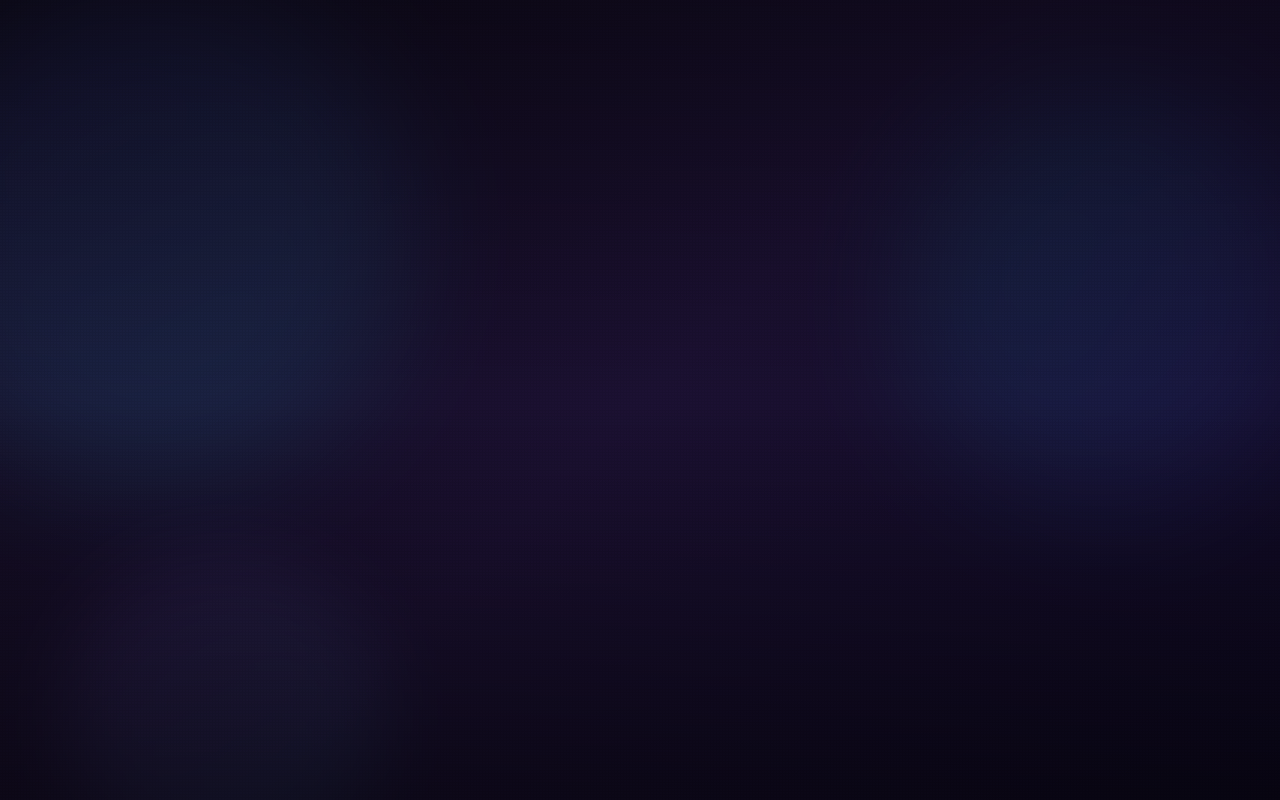
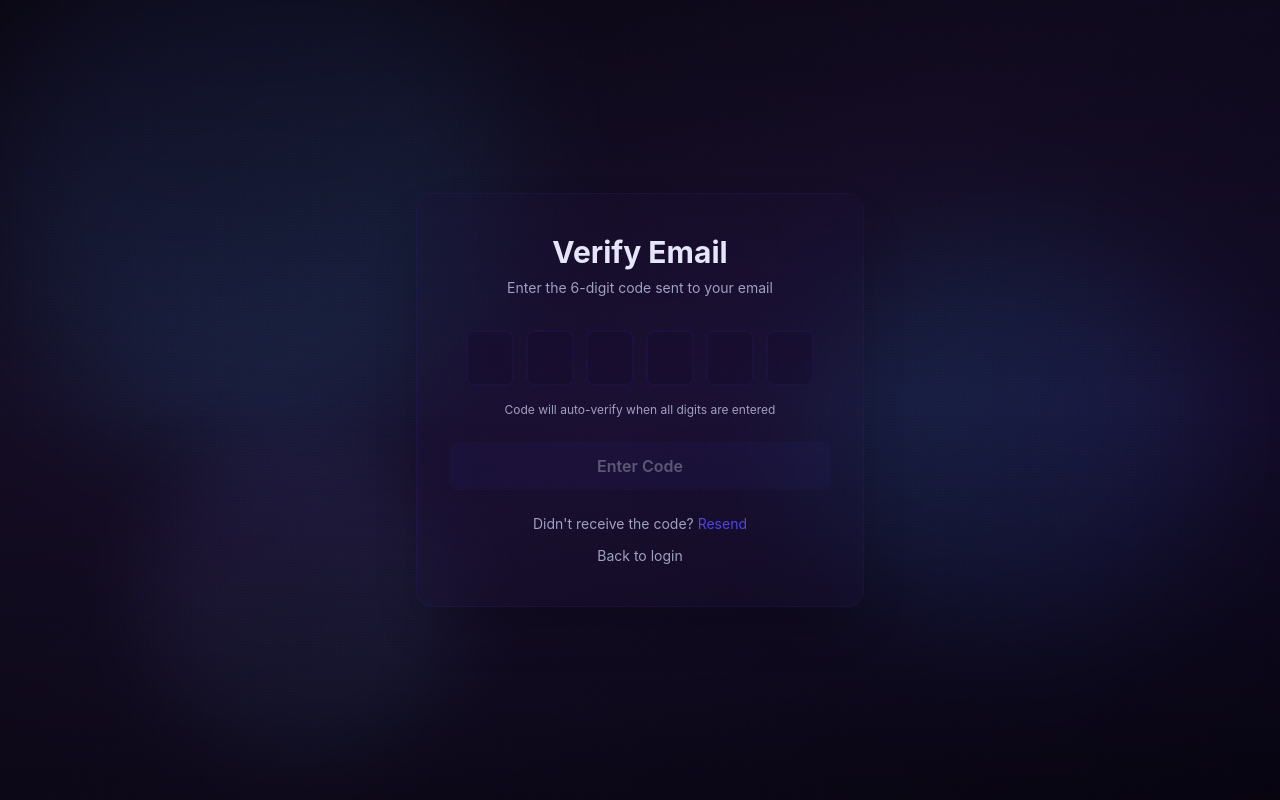
Before and after one commit to Abderrahmane-belarbi/crew-auth, a React (Vite) app in the folder frontend/: page /verify-email in a window 1280 px wide. Before the commit this address had no page. Built offline with nearby package versions, Linux system fonts and the light colour scheme.

Commit message:
implement verification otp

```diff
--- a/frontend/components/auth/auth-card.jsx
+++ b/frontend/components/auth/auth-card.jsx
@@ -1,13 +1,7 @@
-import { Link } from "react-router-dom";
 
 export function AuthCard({ title, subtitle, children }) {
   return (
-    <div className="w-full max-w-md flex flex-col gap-2 animate-[fade-in_0.5s_ease-out_forwards]">
-      <Link
-        to="/"
-        className="self-start text-xs text-muted-foreground hover:text-foreground transition-colors"      >
-        ← Back to Home
-      </Link>
+    <div className="w-full max-w-md animate-[fade-in_0.5s_ease-out_forwards]">
       <div className="rounded-2xl border border-border/40 bg-card/60 backdrop-blur-xl shadow-2xl">
         <div className="px-8 py-10">
           {/* Header */}
--- a/frontend/components/gradient-button.jsx
+++ b/frontend/components/gradient-button.jsx
@@ -1,11 +1,19 @@
-export default function GradientButton({ children }) {
+export default function GradientButton({ children, isLoading }) {
   return (
     <button
       className={`h-12 w-full rounded-lg font-semibold text-primary-foreground transition-all
-        duration-200 flex items-center justify-center disabled:opacity-50 disabled:cursor-not-allowed
+        duration-200 flex items-center justify-center disabled:opacity-50 disabled:cursor-default
         bg-linear-to-r from-primary to-secondary hover:shadow-lg hover:shadow-primary/20 cursor-pointer`}
+      disabled={isLoading}
     >
-      {children}
+      {isLoading ? (
+          <div className="flex items-center gap-2">
+            <div className="h-4 w-4 animate-spin rounded-full border-2 border-primary-foreground border-t-transparent" />
+            <span>Loading...</span>
+          </div>
+        ) : (
+          children
+        )}
     </button>
   );
 }
--- /dev/null
+++ b/frontend/components/otp-code-input.jsx
@@ -0,0 +1,63 @@
+import { useRef, useState } from "react";
+
+export default function OTPCodeInput({onChange, onComplete}) {
+  const [code, setCode] = useState(["", "", "", "", "", ""]);
+  const inputRefs = useRef([]);
+
+  function handleCodeChange(index, value) {
+      const newCode = [...code];
+      if (value.length > 1) {
+        const pastedCode = value.slice(0, 6 - index).split(""); // fit remaining slots
+        for (let i = 0; i < pastedCode.length; i++) {
+          if (!/^\d*$/.test(pastedCode[i])) return; // only allow digits
+          newCode[index + i] = pastedCode[i];
+        }
+        setCode(newCode);
+        onChange?.(newCode.join(''));
+        const nextEmpty = newCode.findIndex((d) => d === "");
+        const focusIndex = nextEmpty === -1 ? 5 : nextEmpty; // it will be -1 if all slots are filled
+        inputRefs.current[focusIndex]?.focus();
+        if (newCode.every((c) => c !== "")) {
+          onComplete?.(code);
+        }
+        return;
+      }
+
+      if (!/^\d*$/.test(value)) return; // only allow digits
+      newCode[index] = value;
+      setCode(newCode);
+      onChange?.(newCode.join(''));
+      if (value && index < 5) {
+        inputRefs.current[index + 1]?.focus();
+      }
+      if (newCode.every((c) => c !== "")) {
+        onComplete?.(code);
+      }
+    }
+
+    function handleKeyDown(index, e) {
+      console.log("keydown index:", index, "value:", code[index]);
+      if (e.key === "Backspace" && !code[index] && index > 0) {
+        inputRefs.current[index - 1].focus();
+      }
+    }
+
+  return (
+    <div className="space-y-6">
+      <div className="flex justify-center gap-3">
+        {code.map((digit, index) => (
+          <input
+            key={index}
+            ref={(el) => (inputRefs.current[index] = el)}
+            type="text"
+            maxLength="6"
+            value={digit}
+            onChange={(e) => handleCodeChange(index, e.target.value)}
+            onKeyDown={(e) => handleKeyDown(index, e)}
+            className="h-14 w-12 rounded-lg border-2 border-border/40 bg-input/60 backdrop-blur text-center text-2xl font-bold text-foreground placeholder-muted-foreground transition-all focus:border-primary focus:outline-none focus:ring-2 focus:ring-primary/30 focus:bg-input/80"
+          />
+        ))}
+      </div>
+    </div>
+  );
+}
--- /dev/null
+++ b/frontend/components/shared/card.jsx
@@ -0,0 +1,9 @@
+export default function Card({children}) {
+  return (
+    <div className="w-full max-w-md flex flex-col gap-2 animate-[fade-in_0.5s_ease-out_forwards]">
+      <div className="px-8 py-10 rounded-2xl border border-border/40 bg-card/60 backdrop-blur-xl shadow-2xl">
+        {children}
+      </div>
+    </div>
+  )
+}
--- a/frontend/package.json
+++ b/frontend/package.json
@@ -16,7 +16,8 @@
     "react": "^19.2.0",
     "react-dom": "^19.2.0",
     "react-router-dom": "^7.13.0",
-    "tailwindcss": "^4.2.0"
+    "tailwindcss": "^4.2.0",
+    "zustand": "^5.0.11"
   },
   "devDependencies": {
     "@eslint/js": "^9.39.1",
--- a/frontend/pages/login.jsx
+++ b/frontend/pages/login.jsx
@@ -65,6 +65,12 @@ export default function Login() {
             Sign up
           </Link>
         </div>
+        <Link
+          to="/"
+          className="block text-muted-foreground hover:text-primary transition-colors"
+        >
+          Back to home
+        </Link>
       </div>
     </AuthCard>
   );
--- a/frontend/pages/register.jsx
+++ b/frontend/pages/register.jsx
@@ -23,7 +23,7 @@ export default function Register() {
 
   async function handleRegister(e) {
     e.preventDefault();
-    console.log({input});
+    console.log({ input });
   }
 
   return (
@@ -73,14 +73,24 @@ export default function Register() {
         <PasswordStrengthChecker password={input.password} />
         <GradientButton>Create Account</GradientButton>
       </form>
-      <div className="mt-6 text-center text-sm">
-        <span className="text-muted-foreground">Already have an account?</span>{" "}
+      <div className="mt-6 space-y-4 text-center text-sm">
+        <div className="text-center text-sm">
+          <span className="text-muted-foreground">
+            Already have an account?
+          </span>{" "}
+          <Link
+            to="/login"
+            className="font-semibold text-primary hover:text-secondary transition-colors"
+            type="submit"
+          >
+            Sign in
+          </Link>
+        </div>
         <Link
-          to="/login"
-          className="font-semibold text-primary hover:text-secondary transition-colors"
-          type="submit"
+          to="/"
+          className="block text-muted-foreground hover:text-primary transition-colors"
         >
-          Sign in
+          Back to home
         </Link>
       </div>
     </AuthCard>
--- /dev/null
+++ b/frontend/pages/verify-email.jsx
@@ -0,0 +1,84 @@
+import { useState } from "react";
+import { AuthCard } from "../components/auth/auth-card";
+import GradientButton from "../components/gradient-button";
+import { Link, useNavigate } from "react-router-dom";
+import OTPCodeInput from "../components/otp-code-input";
+
+export default function VerifyEmail() {
+  const [code, setCode] = useState("");
+  const [isLoading, setIsLoading] = useState(false);
+  const navigate = useNavigate();
+
+  function handleCodeChange(code) {
+    setCode(code);
+  }
+
+  function handleCodeComplete(completedCode) {
+    setIsLoading(true);
+    setTimeout(() => {
+      setIsLoading(false);
+    }, 2000);
+  }
+
+  function handleSubmit(e) {
+    e.preventDefault();
+    setIsLoading(true);
+    setTimeout(() => {
+      setIsLoading(false);
+    }, 2000);
+  }
+
+  return (
+    <AuthCard
+      title="Verify Email"
+      subtitle="Enter the 6-digit code sent to your email"
+    >
+      <form onSubmit={handleSubmit} className="space-y-6">
+        {/*error && <AlertMessage type="error" message={error} />*/}
+        {/*success && <AlertMessage type="success" message={success} />*/}
+
+        <div>
+          <label className="sr-only">Verification Code</label>
+          <OTPCodeInput
+            onChange={handleCodeChange}
+            onComplete={handleCodeComplete}
+          />
+          <p className="mt-4 text-center text-xs text-muted-foreground">
+            Code will auto-verify when all digits are entered
+          </p>
+        </div>
+
+        {code.length === 6 && (
+          <GradientButton type="submit" isLoading={isLoading}>
+            Verify Email
+          </GradientButton>
+        )}
+
+        {code.length < 6 && (
+          <button
+            type="button"
+            disabled
+            className="h-12 w-full rounded-lg font-semibold bg-muted text-muted-foreground opacity-50"
+          >
+            Enter Code
+          </button>
+        )}
+      </form>
+
+      <div className="mt-6 space-y-3 text-center text-sm">
+        <p className="text-muted-foreground">
+          Didn't receive the code?{" "}
+          <button className="text-primary hover:text-secondary transition-colors cursor-pointer">
+            Resend
+          </button>
+        </p>
+        <Link
+          to="/login"
+          className="block text-muted-foreground hover:text-primary transition-colors"
+        >
+          Back to login
+        </Link>
+      </div>
+    </AuthCard>
+  );
+}
--- a/frontend/src/app.jsx
+++ b/frontend/src/app.jsx
@@ -3,6 +3,7 @@ import { Routes, Route } from "react-router-dom";
 import Home from "../pages/home.jsx";
 import Login from "../pages/login.jsx";
 import Register from "../pages/register.jsx";
+import VerifyEmail from "../pages/verify-email.jsx";
 
 export default function App() {
   return (
@@ -11,6 +12,7 @@ export default function App() {
         <Route path="/" element={<Home />} />
         <Route path="/login" element={<Login />} />
         <Route path="/register" element={<Register />} />
+        <Route path="/verify-email" element={<VerifyEmail />} />
       </Routes>
     </AnimatedBackground>
   );
```
Also changed, not shown: 1 other file (tests, documents, lock files or other folders).
